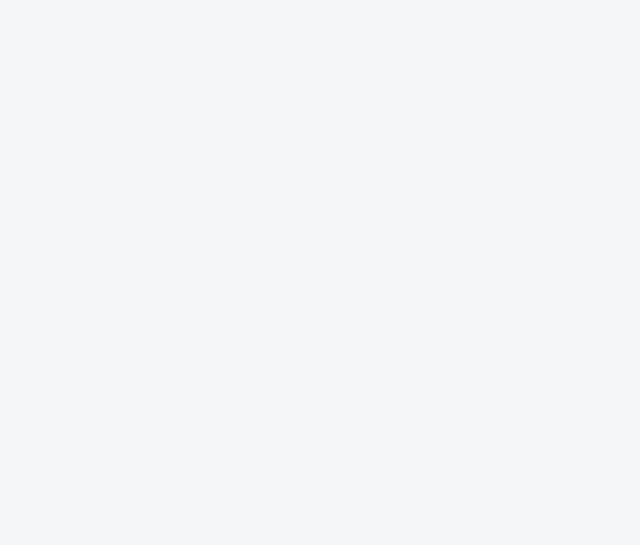
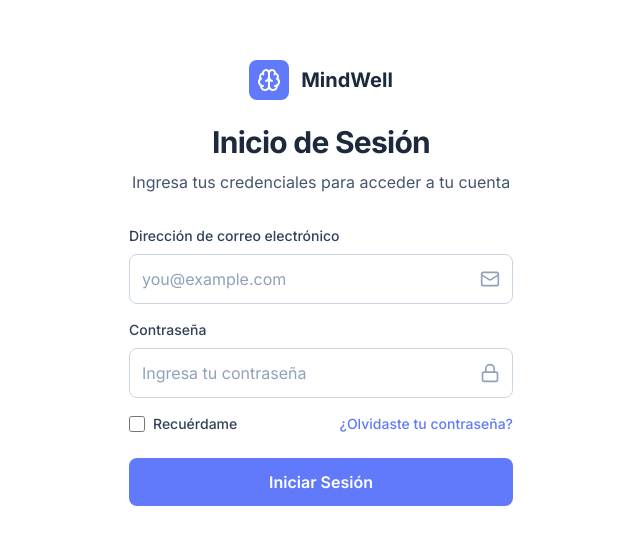
Before and after one commit to codecolibridev/frontend-web-ruta-mental-psic, a Next.js app: page /login in a window 1280 px wide. Shown: the part 117-662 px from the top of the page, without its empty margins (319-959 px from the left). Built offline with nearby package versions, Linux system fonts and the light colour scheme.

Commit message:
ADD: login page style 🚀

```diff
--- a/app/login/page.tsx
+++ b/app/login/page.tsx
@@ -1,7 +1,111 @@
+'use client';
+
+import { useState } from 'react';
+import { Mail, Lock, Brain } from 'lucide-react';
+import { Input, Button } from '../../components/index';
+
 export default function LoginPage() {
+     const [email, setEmail] = useState('');
+     const [password, setPassword] = useState('');
+     const [rememberMe, setRememberMe] = useState(false);
+     const [isLoading, setIsLoading] = useState(false);
+
+     const handleSubmit = (e: React.FormEvent) => {
+          e.preventDefault();
+          // Set loading state while handling submit
+          setIsLoading(true);
+
+          // Simulate async login, replace with actual auth call
+          setTimeout(() => {
+               console.log({ email, password, rememberMe });
+               setIsLoading(false);
+          }, 1000);
+     };
+
      return (
-          <div className="bg-background-light dark:bg-background-dark min-w-full min-h-screen">
-               <div></div>
+          <div className="relative flex min-h-screen w-full flex-col items-center justify-center font-display">
+               <div className="flex w-full max-w-md flex-col items-center p-8">
+                    {/* Logo */}
+                    <div className="mb-6 flex items-center gap-3">
+                         <div className="flex h-10 w-10 items-center justify-center rounded-lg bg-primary">
+                              <Brain className="h-6 w-6 text-white" />
+                         </div>
+                         <span className="text-xl font-bold text-slate-800 dark:text-white">MindWell</span>
+                    </div>
+
+                    {/* Headline */}
+                    <div className="w-full text-center">
+                         <h1 className="text-3xl font-bold tracking-tight text-slate-800 dark:text-white leading-tight">
+                              Inicio de Sesión
+                         </h1>
+                         <p className="mt-2 text-base text-slate-600 dark:text-slate-400">
+                              Ingresa tus credenciales para acceder a tu cuenta
+                         </p>
+                    </div>
+
+                    {/* Form */}
+                    <form onSubmit={handleSubmit} className="mt-8 w-full space-y-4">
+                         {/* Email */}
+                         <Input
+                              label="Dirección de correo electrónico"
+                              type="email"
+                              placeholder="you@example.com"
+                              value={email}
+                              onChange={(e) => setEmail(e.target.value)}
+                              required
+                              icon={<Mail className="h-5 w-5" />}
+                         />
+
+                         {/* Password */}
+                         <Input
+                              label="Contraseña"
+                              type="password"
+                              placeholder="Ingresa tu contraseña"
+                              value={password}
+                              onChange={(e) => setPassword(e.target.value)}
+                              required
+                              icon={<Lock className="h-5 w-5" />}
+                         />
+
+                         {/* Remember + Forgot */}
+                         <div className="mt-4 flex w-full items-center justify-between">
+                              <div className="flex items-center gap-2">
+                                   <input
+                                        type="checkbox"
+                                        checked={rememberMe}
+                                        onChange={(e) => setRememberMe(e.target.checked)}
+                                        className="h-4 w-4 rounded border-2 border-slate-300 dark:border-slate-600 bg-transparent text-primary checked:border-primary checked:bg-primary checked:bg-[image:--checkbox-tick-svg] focus:outline-none focus:ring-2 focus:ring-primary/50 focus:ring-offset-2 focus:ring-offset-background-light dark:focus:ring-offset-background-dark"
+                                   />
+                                   <label className="cursor-pointer select-none text-sm font-medium text-slate-700 dark:text-slate-300">
+                                        Recuérdame
+                                   </label>
+                              </div>
+                              <a
+                                   href="/recuperar-password"
+                                   className="text-sm font-medium text-primary hover:underline"
+                              >
+                                   ¿Olvidaste tu contraseña?
+                              </a>
+                         </div>
+
+                         {/* Submit */}
+                         <div className="mt-6 w-full">
+                              <Button type="submit" loading={isLoading}>
+                                   Iniciar Sesión
+                              </Button>
+                         </div>
+                    </form>
+
+                    {/* Sign-up */}
+                    {/* <div className="mt-8 text-center">
+                         <p className="text-sm text-slate-600 dark:text-slate-400">
+                              Dont have an account?{' '}
+                              <a href="#" className="font-medium text-primary hover:underline">
+                                   Sign Up
+                              </a>
+                         </p>
+                    </div> */}
+               </div>
           </div>
      );
 }
```
